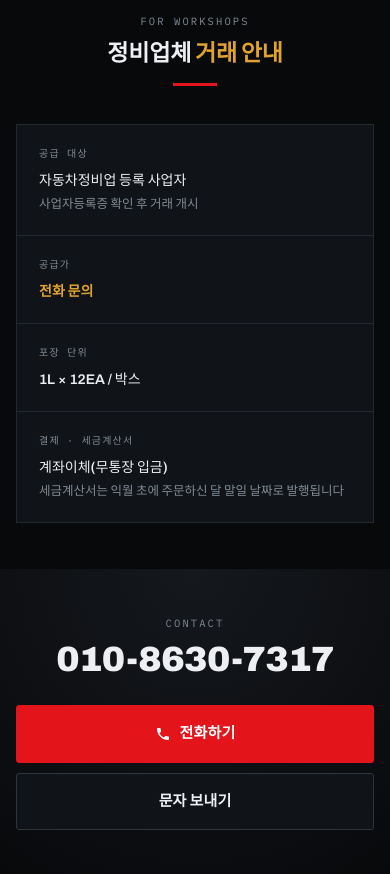
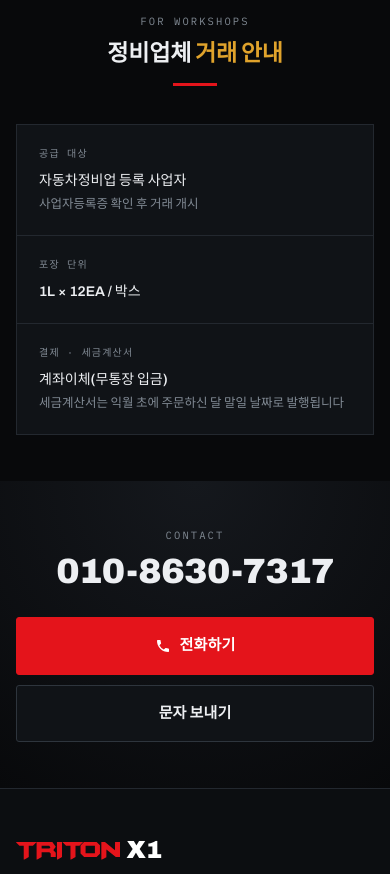
Before and after one commit to khlee7317-sudo/triton-x1-site, a plain HTML site: page index.html in a window 390 px wide. Shown: the part 2860-3734 px from the top of the page. Drawn offline with Linux system fonts and the light colour scheme; a web font is replaced by a local one.

Commit message:
거래 안내에서 공급가 칸 삭제
세 칸이 되었으므로 2단에서 3단으로 바꿔 한 줄에 세운다.
2단으로 두면 마지막 줄에 빈 칸이 남는다. 좁은 화면은 그대로 1단.

Co-Authored-By: Claude Opus 5 <noreply@anthropic.com>

```diff
--- a/index.html
+++ b/index.html
@@ -145,16 +145,14 @@ section{padding:64px 0}
 .supply b{color:var(--fg);font-weight:600}
 
 /* ───────── 거래 안내 ───────── */
-.deal{display:grid;grid-template-columns:repeat(2,1fr);gap:0;
+/* 세 칸이라 넓은 화면에서는 한 줄로 세운다. 2단으로 두면 빈 칸이 남는다. */
+.deal{display:grid;grid-template-columns:repeat(3,1fr);gap:0;
   border:1px solid var(--line);background:var(--panel)}
-@media(max-width:700px){.deal{grid-template-columns:1fr}}
-.deal .it{padding:20px 22px;border-right:1px solid var(--line);
-  border-bottom:1px solid var(--line)}
-.deal .it:nth-child(2n){border-right:0}
-.deal .it:nth-last-child(-n+2){border-bottom:0}
-@media(max-width:700px){
-  .deal .it{border-right:0}
-  .deal .it:nth-last-child(-n+2){border-bottom:1px solid var(--line)}
+.deal .it{padding:20px 22px;border-right:1px solid var(--line)}
+.deal .it:last-child{border-right:0}
+@media(max-width:820px){
+  .deal{grid-template-columns:1fr}
+  .deal .it{border-right:0;border-bottom:1px solid var(--line)}
   .deal .it:last-child{border-bottom:0}
 }
 .deal .it .lb{font-family:var(--f-mono);font-size:10px;letter-spacing:.12em;
@@ -324,8 +322,6 @@ footer{border-top:1px solid var(--line);background:var(--ink-2);padding:40px 0 3
     <div class="deal">
       <div class="it"><div class="lb">공급 대상</div>
         <div class="vl">자동차정비업 등록 사업자<br><span style="color:var(--fg-dim);font-size:12.5px">사업자등록증 확인 후 거래 개시</span></div></div>
-      <div class="it"><div class="lb">공급가</div>
-        <div class="vl"><b>전화 문의</b></div></div>
       <div class="it"><div class="lb">포장 단위</div>
         <div class="vl">1L × 12EA / 박스</div></div>
       <div class="it"><div class="lb">결제 · 세금계산서</div>
```
